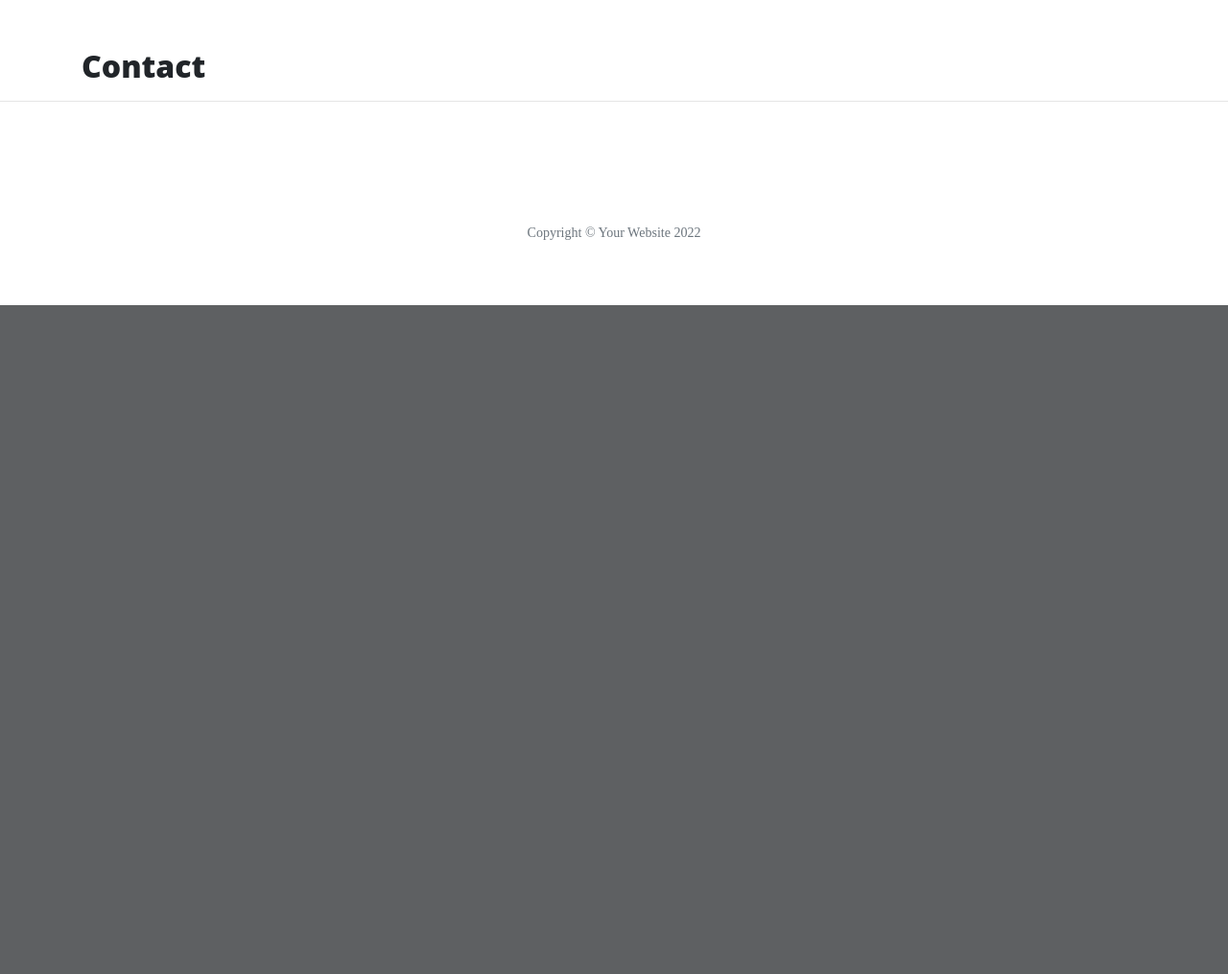
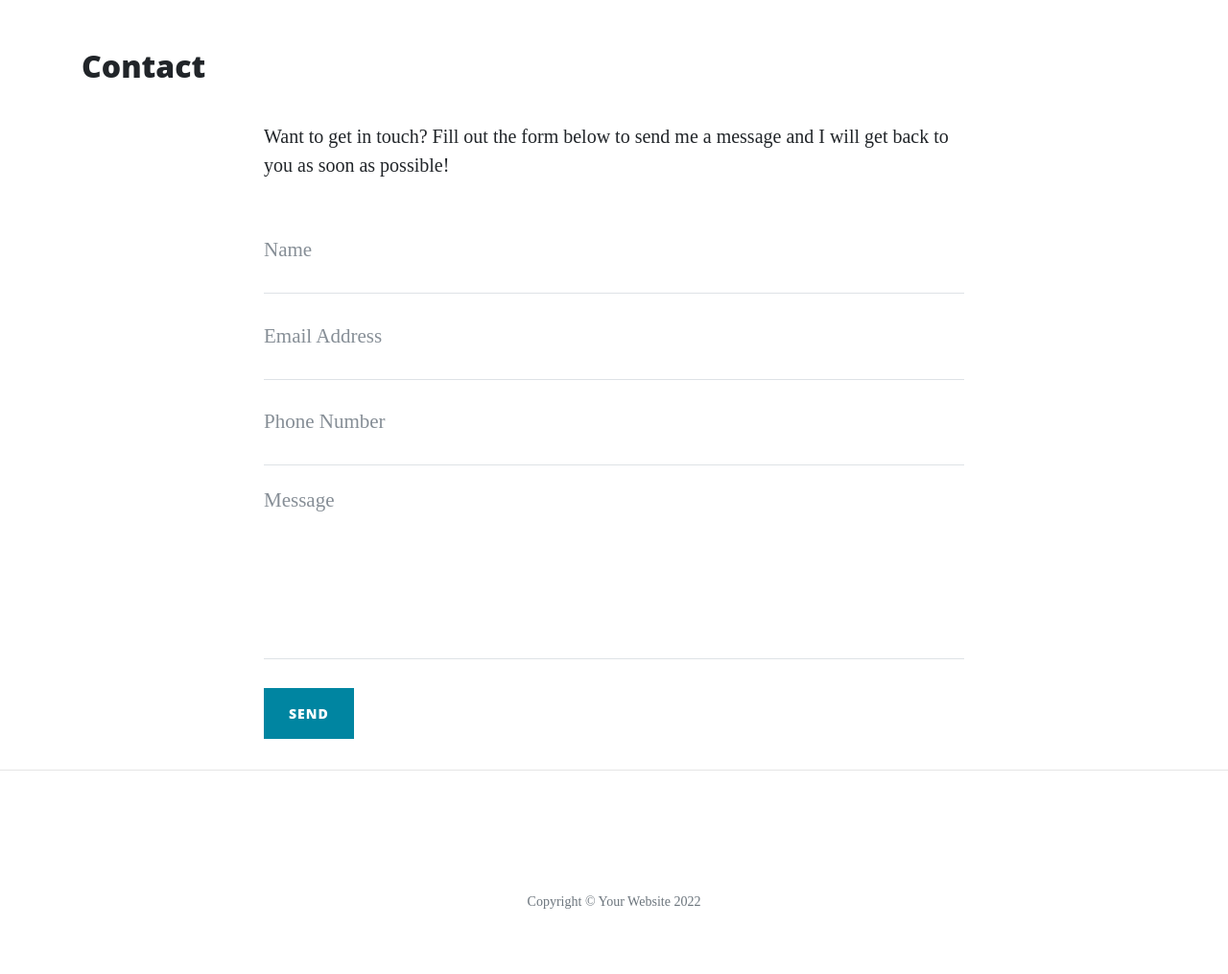
Before and after one commit to Pegrume88/flask, a Flask app: page /contact in a window 1280 px wide. Shown: the part 628-1643 px from the top of the page at 96% size. Before the commit the page ends 946 px from the top, so only its background shows below. Run offline with Flask 2, Linux system fonts and the light colour scheme; some libraries are stand-ins or nearby versions.

Commit message:
conctact page finished

```diff
--- a/run.py
+++ b/run.py
@@ -1,8 +1,11 @@
 import os
 import json
-from flask import Flask, render_template
+from flask import Flask, render_template, request, flash
+if os.path.exists("env.py"):
+    import env
 
 app = Flask(__name__)
+app.secret_key = os.environ.get("SECRET_KEY")
 
 
 @app.route("/")
@@ -28,8 +31,12 @@ def about_member(member_name):
                 member = obj
     return render_template("member.html", member=member)
 
-@app.route("/contact")
+
+@app.route("/contact", methods=["GET", "POST"])
 def contact():
+    if request.method == "POST":
+        flash("Thanks {} we have recieved your message.".format(
+            request.form.get("name")))
     return render_template("contact.html", page_title="Contact")
 
 
--- a/templates/contact.html
+++ b/templates/contact.html
@@ -3,4 +3,63 @@
 
     <h2>{{ page_title }}</h2>
 
+
+    <div class="row">
+        <div class="col-lg-8 col-md-10 mx-auto">
+
+            {% with messages = get_flashed_messages() %}
+                {% if messages%}
+                   <ul class="flashes">
+                        {% for messages in messages%}
+                            <li>{{ message }}</li>
+                        {% endfor %}
+                   </ul>
+                {% endif %}
+            {% endwith%}
+
+            <p>Want to get in touch? Fill out the form below to send me a message and I will get back to you as soon as
+                possible!</p>
+            <form method="POST" name="sentMessage" id="contactForm" novalidate>
+                <div class="control-group">
+                    <div class="form-group floating-label-form-group controls">
+                        <label>Name</label>
+                        <input type="text" class="form-control" placeholder="Name" id="name" name="name" required
+                            data-validation-required-message="Please enter your name.">
+                        <p class="help-block text-danger"></p>
+                    </div>
+                </div>
+                <div class="control-group">
+                    <div class="form-group floating-label-form-group controls">
+                        <label>Email Address</label>
+                        <input type="email" class="form-control" placeholder="Email Address" id="email" name="email" required
+                            data-validation-required-message="Please enter your email address.">
+                        <p class="help-block text-danger"></p>
+                    </div>
+                </div>
+                <div class="control-group">
+                    <div class="form-group col-xs-12 floating-label-form-group controls">
+                        <label>Phone Number</label>
+                        <input type="tel" class="form-control" placeholder="Phone Number" name="phone" id="phone" required
+                            data-validation-required-message="Please enter your phone number.">
+                        <p class="help-block text-danger"></p>
+                    </div>
+                </div>
+                <div class="control-group">
+                    <div class="form-group floating-label-form-group controls">
+                        <label>Message</label>
+                        <textarea rows="5" class="form-control" placeholder="Message" name="message" id="message" required
+                            data-validation-required-message="Please enter a message."></textarea>
+                        <p class="help-block text-danger"></p>
+                    </div>
+                </div>
+                <br>
+                <div id="success"></div>
+                <div class="form-group">
+                    <button type="submit" class="btn btn-primary" id="sendMessageButton">Send</button>
+                </div>
+            </form>
+        </div>
+    </div>
+
+
 {% endblock %}
```
Also changed, not shown: 1 other file.
